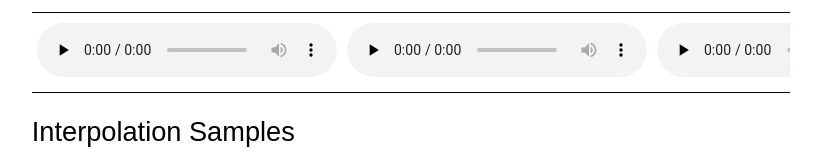
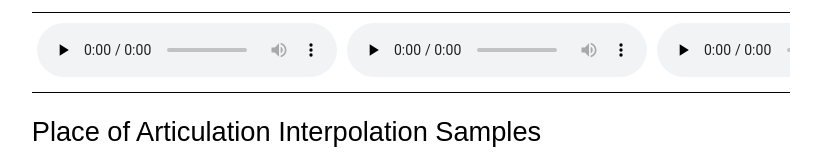
Before and after one commit to articulatoryencodec/articulatoryencodec.github.io, a plain HTML site: page index.html in a window 1280 px wide. Shown: the part 3108-3275 px from the top of the page, without its empty margins (229-1050 px from the left). Drawn offline with Linux system fonts and the light colour scheme; a web font is replaced by a local one.

Commit message:
Change labels

```diff
--- a/index.html
+++ b/index.html
@@ -603,7 +603,7 @@
   </div>
   <div id="interp-sec" class="sec">
 
-    <h2 id="interp-title" class="sec-title">Interpolation Samples</h2>
+    <h2 id="interp-title" class="sec-title">Place of Articulation Interpolation Samples</h2>
     <table class="tg">
     <thead>
       <tr>
@@ -689,7 +689,7 @@
 
   <div id="audio-interp-sec" class="sec">
 
-    <h2 id="audio-interp-title" class="sec-title">Audio Interpolation Samples ("may" to "bay" to "pay")</h2>
+    <h2 id="audio-interp-title" class="sec-title">Voice Onset Time Interpolation Samples ("may" to "bay" to "pay")</h2>
     <table class="tg">
     <thead>
       <tr>
```
